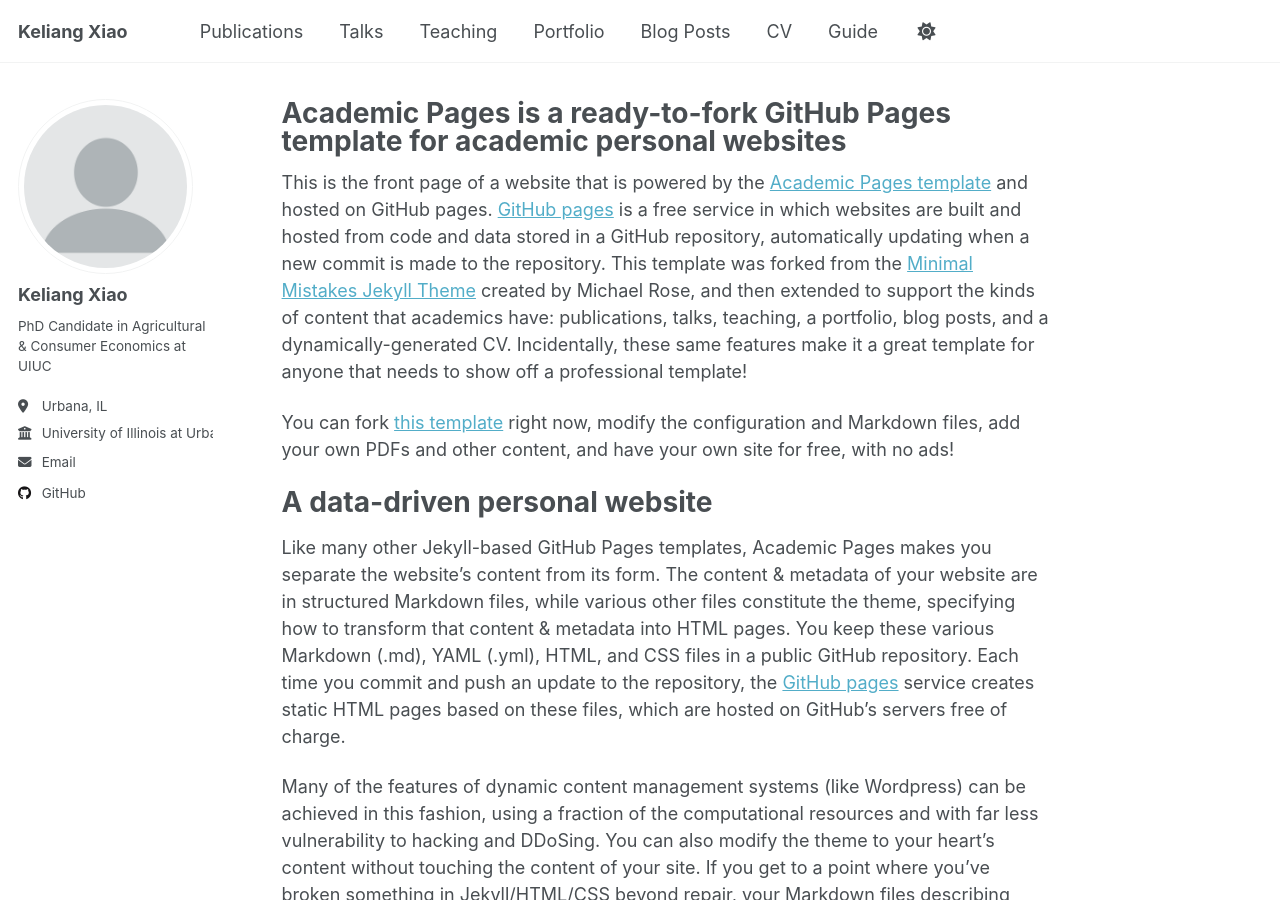
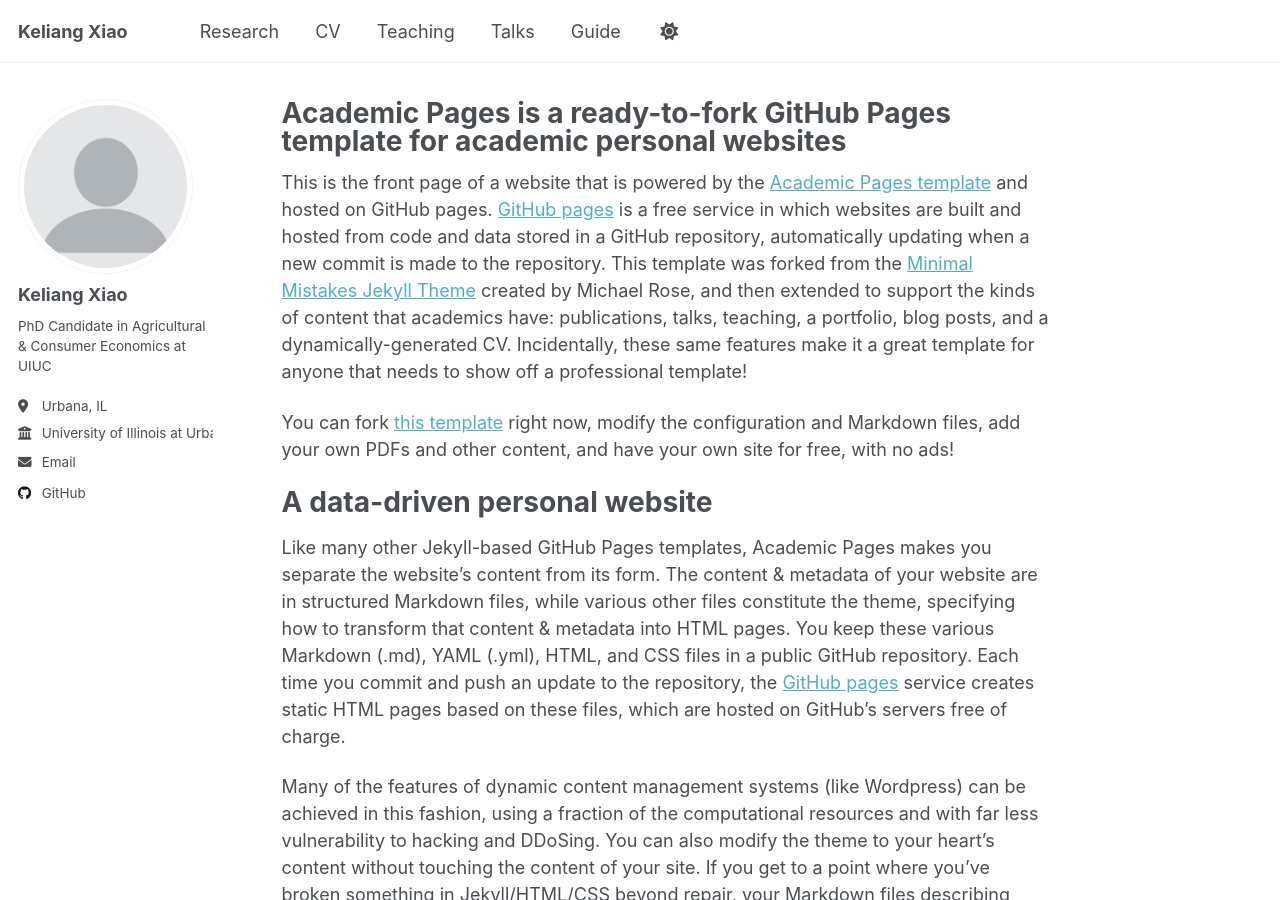
Before and after one commit to kelleyxiao/keliangxiao.github.io, a Jekyll site: the page built from _pages/about.md, in a window 1280 px wide and 900 px high. Built offline with Jekyll 4.4.1, drawn with Linux system fonts in a browser that asks for light colours; a script that is not in the unit is left out.

Commit message:
Update navigation.yml

```diff
--- a/_data/navigation.yml
+++ b/_data/navigation.yml
@@ -8,23 +8,25 @@
 #      Markdown formatted page while the second is generated using JSON.
 
 main:
-  - title: "Publications"
+  - title: "Research"
     url: /publications/
+
+  - title: "CV"
+    url: /cv/
+
+  - title: "Teaching"
+    url: /teaching/
 
   - title: "Talks"
     url: /talks/
 
-  - title: "Teaching"
-    url: /teaching/
+  # - title: "Portfolio"
+  #   url: /portfolio/
 
-  - title: "Portfolio"
-    url: /portfolio/
+  # - title: "Blog Posts"
+  #   url: /year-archive/
 
-  - title: "Blog Posts"
-    url: /year-archive/
 
-  - title: "CV"
-    url: /cv/
 
   # - title: "CV"
   #   url: /cv-json/
```
